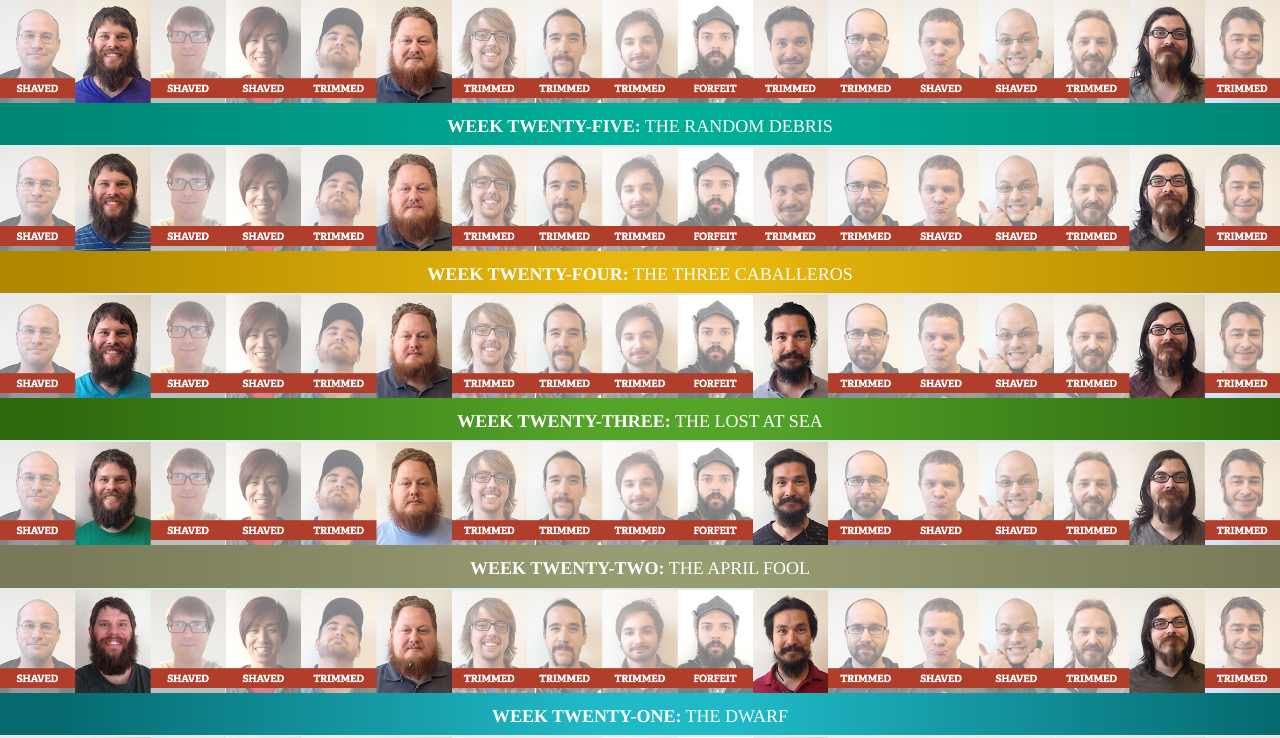
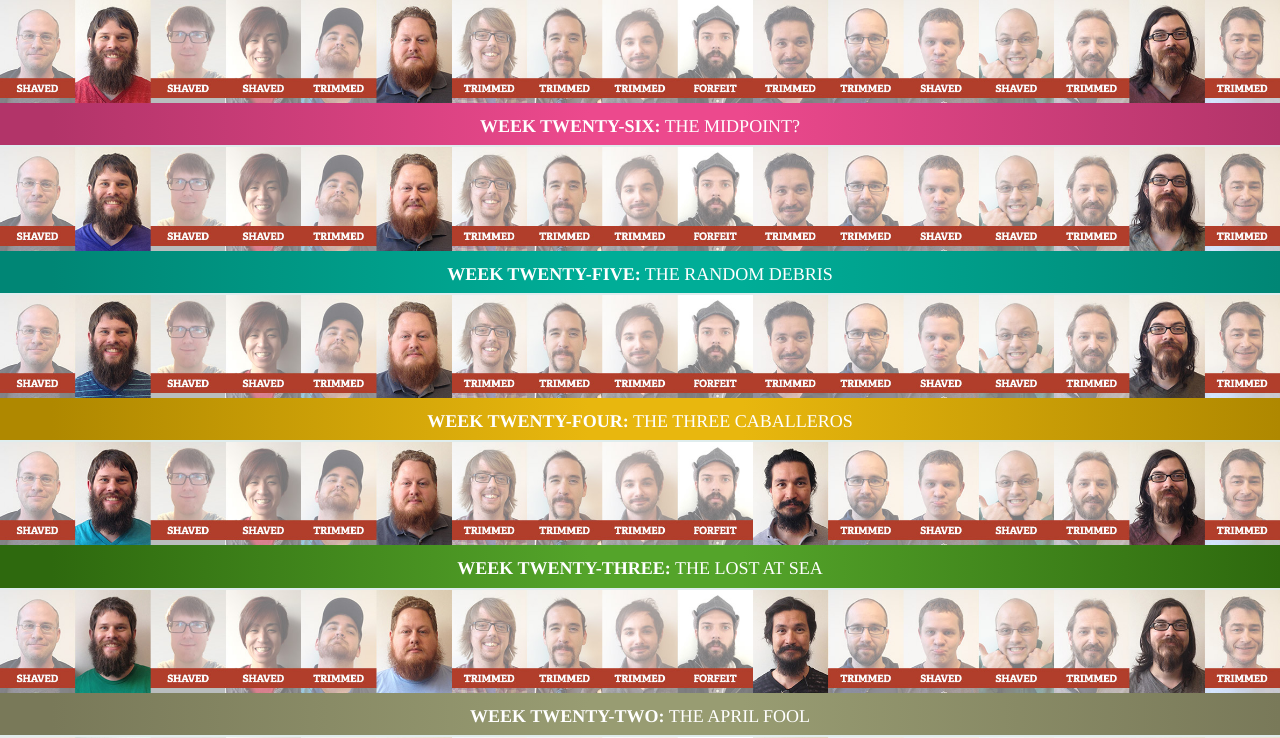
Before and after one commit to meltmedia/beardoff, a plain HTML site: page index.html in a window 1280 px wide. Shown: the top 738 px of the page. Drawn offline with nearby package versions, Linux system fonts and the light colour scheme.

Commit message:
added week 26

```diff
--- a/css/global.css
+++ b/css/global.css
@@ -93,7 +93,7 @@ h1 span, h2 span { font-weight: 600; }
   background: linear-gradient(left, #008675 0%,#008675 4%,#00ad97 46%,#00ad97 58%,#008675 100%);
 }
 
-#week6 h2, #week18 h2 {
+#week6 h2, #week18 h2, #week26 h2 {
   background: -moz-linear-gradient(left, #b23469 0%, #b23469 4%, #ec498d 46%, #ec498d 58%, #b23469 100%);
   background: -webkit-linear-gradient(left, #b23469 0%,#b23469 4%,#ec498d 46%,#ec498d 58%,#b23469 100%);
   background: linear-gradient(left, #b23469 0%,#b23469 4%,#ec498d 46%,#ec498d 58%,#b23469 100%);
--- a/index.html
+++ b/index.html
@@ -7,7 +7,7 @@
 <meta name="apple-mobile-web-app-capable" content="yes" />
 <meta charset="utf-8" />
 
-<title>meltmedia | Beard Off Competition 2012</title>
+<title>meltmedia | Beard Off Competition 2012-2013</title>
 
 <link rel="stylesheet" href="css/boilerplate.css" />
 <link rel="stylesheet" href="css/global.css" />
@@ -22,6 +22,10 @@
 </head>
 
 <body>
+<section id="week26">
+  <a href="images/week26.jpg" title="Week26"><img data-original="images/week26.jpg" alt="Week26" src="images/blank.gif"/></a>
+  <h2><span>Week Twenty-Six:</span> The  Midpoint?</h2>
+</section>
 <section id="week25">
   <a href="images/week25.jpg" title="Week25"><img data-original="images/week25.jpg" alt="Week25" src="images/blank.gif"/></a>
   <h2><span>Week Twenty-Five:</span> The Random Debris</h2>
```
Also changed, not shown: images/week26.jpg (added).
